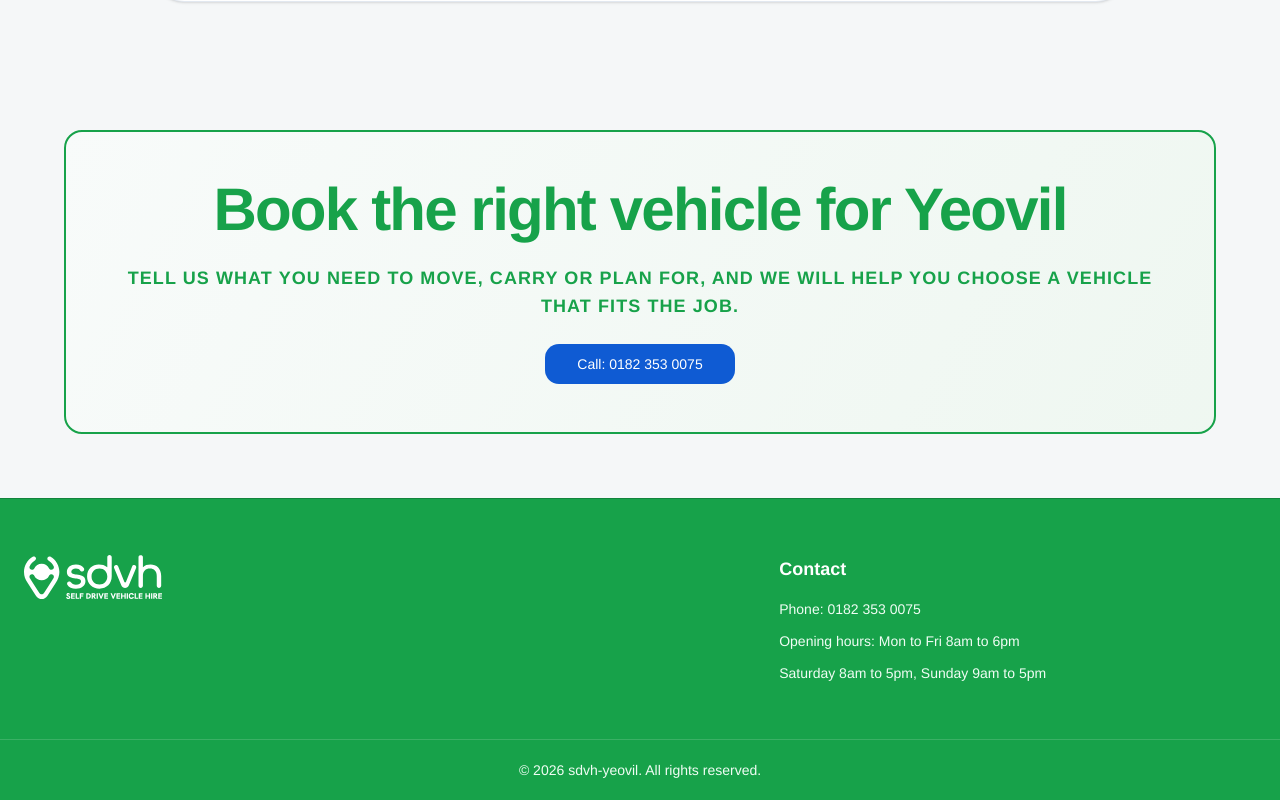
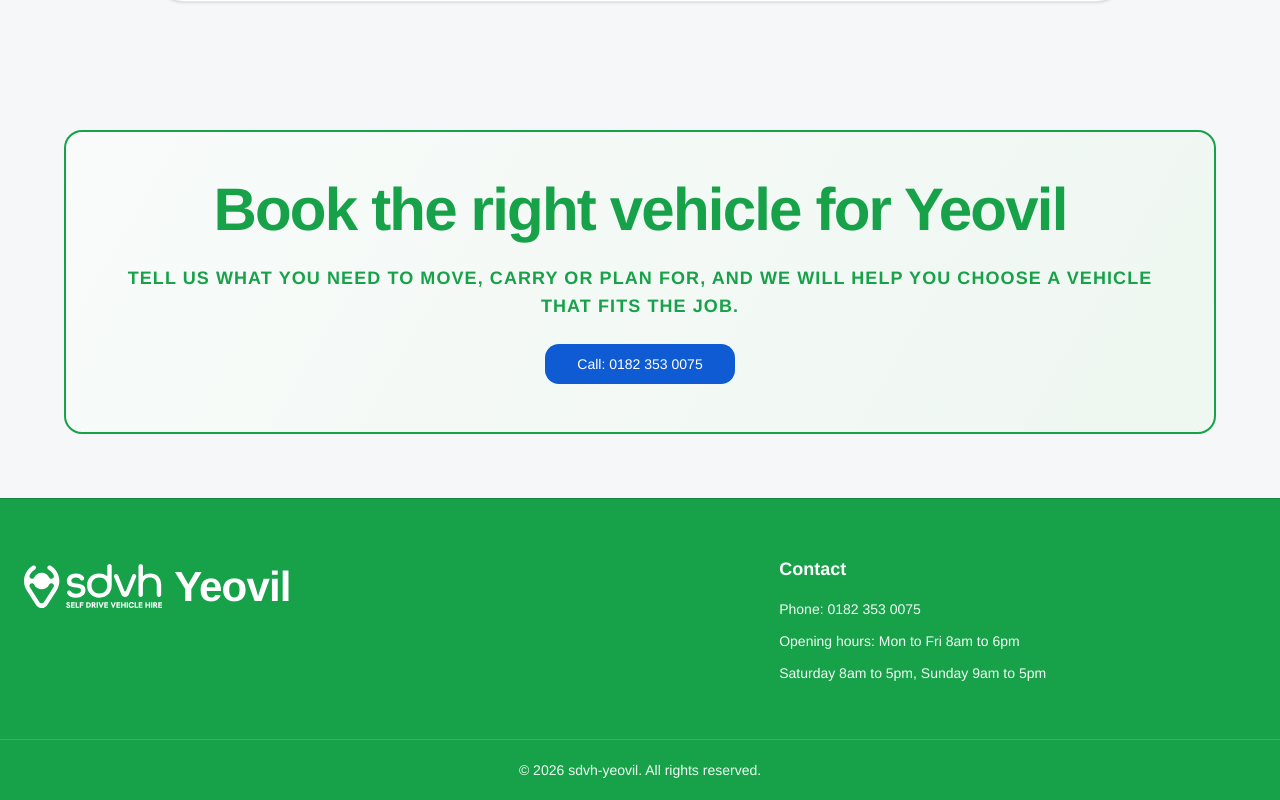
Before and after one commit to jasonbaroma/sdvh-yeovil, a Next.js app: page / in a window 1280 px wide. Shown: the part 7126-7926 px from the top of the page. Built offline with nearby package versions, Linux system fonts and the light colour scheme; a web font is replaced by a local one.

Commit message:
Match footer branding to header

```diff
--- a/components/home-page.tsx
+++ b/components/home-page.tsx
@@ -814,6 +814,7 @@
       <footer className="border-t border-[var(--brand-green-dark)] bg-[var(--brand-green)] text-white">
         <div className="mx-auto grid max-w-7xl gap-10 px-6 py-14 md:grid-cols-[1.2fr_0.8fr]">
           <div>
+            <div className="flex items-center gap-3">
               <Image
                 src="/images/SDVH_logo.svg"
                 alt={companyName}
@@ -821,6 +822,10 @@
                 height={62}
                 className="h-11 w-auto"
               />
+              <span className="text-[2.63rem] font-semibold tracking-[-0.02em] text-white">
+                {mainLocationName}
+              </span>
+            </div>
           </div>
           <div>
             <h3 className="text-lg font-semibold text-white">Contact</h3>
```
Lines whose indentation alone changed are shown as unchanged.
